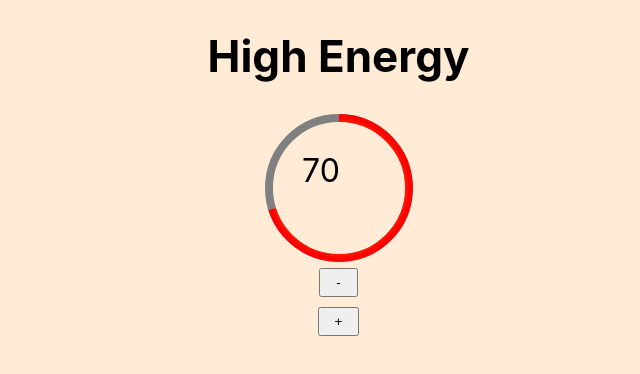
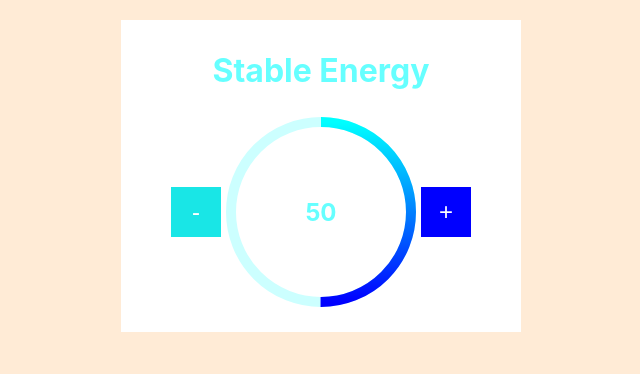
Before and after one commit to justoverfr/exos-react, a React (Create React App) app: page /counter in a window 1280 px wide. Shown: the top 374 px of the page, without its empty margins (319-959 px from the left). Built offline with nearby package versions, Linux system fonts and the light colour scheme.

Commit message:
Add counter page

```diff
--- a/src/components/CircularCounter.tsx
+++ /dev/null
@@ -1,83 +0,0 @@
-// CircularCounter.tsx
-
-import React, { useState, useEffect } from "react";
-import "@/styles/CircularCounter.css";
-
-const CircularCounter: React.FC = () => {
-  const [count, setCount] = useState<number>(70);
-  const [message, setMessage] = useState<string>("");
-  const [offset, setOffset] = useState<number>(0);
-
-  const radius = 70;
-  const circumference = 2 * Math.PI * radius;
-
-  useEffect(() => {
-    const offset = circumference - (count / 100) * circumference;
-    setOffset(offset);
-    handleMessage();
-  }, [count, circumference]);
-
-  const handleMessage = () => {
-    if (count === 0) setMessage("No Energy");
-    if (count > 0 && count < 20) setMessage("Low Energy");
-    if (count >= 20 && count < 70) setMessage("Stable Energy");
-    if (count >= 70 && count < 100) setMessage("High Energy");
-    if (count === 100) setMessage("Full Energy");
-  };
-
-  return (
-    <div className="container">
-      <h1>{message}</h1>
-
-      <svg className="progress-ring" width="150" height="150">
-        <defs>
-          <radialGradient id="radial-gradient">
-            <stop offset="0%" stop-color="green" />
-            <stop offset="50%" stop-color="yellow" />
-            <stop offset="100%" stop-color="red" />
-          </radialGradient>
-
-          <mask id="mask">
-            <circle
-              className="progress-ring__circle-mask"
-              stroke="white"
-              strokeWidth="8"
-              fill="transparent"
-              r={radius}
-              cx="75"
-              cy="75"
-              strokeDasharray={`${circumference} ${circumference}`}
-              strokeDashoffset={offset}
-              transform="rotate(-90 75 75)"
-            />
-          </mask>
-        </defs>
-
-        <circle
-          className="progress-ring__circle-bg"
-          stroke="grey"
-          strokeWidth="8"
-          fill="transparent"
-          r={radius}
-          cx="75"
-          cy="75"
-        />
-        <circle
-          className="progress-ring__circle"
-          stroke="url(#radial-gradient)"
-          strokeWidth="8"
-          fill="transparent"
-          r={radius}
-          cx="75"
-          cy="75"
-          mask="url(#mask)"
-        />
-      </svg>
-      <div className="count">{count}</div>
-      <button onClick={() => setCount(Math.max(count - 1, 0))}>-</button>
-      <button onClick={() => setCount(Math.min(count + 1, 100))}>+</button>
-    </div>
-  );
-};
-
-export default CircularCounter;
--- /dev/null
+++ b/src/components/CircularProgressBar.tsx
@@ -0,0 +1,47 @@
+import React from "react";
+import "../styles/counter.css";
+
+interface Props {
+  value: number;
+}
+
+const CircularProgressBar: React.FC<Props> = ({ value }) => {
+  const radius = 90;
+  const circumference = 2 * Math.PI * radius;
+  const offset = circumference - (value / 100) * circumference;
+
+  return (
+    <div className="circular-bar-container">
+      <svg width="200" height="200">
+        <circle
+          cx="100"
+          cy="100"
+          r={radius}
+          stroke="hsl(180, 100%, 90%)"
+          strokeWidth="10"
+          fill="transparent"
+        />
+        <circle
+          cx="100"
+          cy="100"
+          r={radius}
+          stroke="url(#conic)"
+          strokeWidth="10"
+          fill="transparent"
+          strokeDasharray={circumference}
+          strokeDashoffset={offset}
+          transform="rotate(-90 100 100)"
+        />
+        <defs>
+          <linearGradient id="conic">
+            <stop offset="0%" stopColor="blue" />
+            <stop offset="100%" stopColor="cyan" />
+          </linearGradient>
+        </defs>
+      </svg>
+      <div className="value">{value}</div>
+    </div>
+  );
+};
+
+export default CircularProgressBar;
--- a/src/hooks/useCounter.ts
+++ b/src/hooks/useCounter.ts
@@ -1,10 +1,21 @@
+import { clamp } from "@/lib/utils";
 import { useState } from "react";
 
-export const useCounter = () => {
-  const [count, setCount] = useState(0);
+export const useCounter = (
+  min: number | null = null,
+  max: number | null = null
+) => {
+  const [count, setCount] = useState(50);
 
-  const increment = () => setCount(count + 1);
-  const decrement = () => setCount(count - 1);
+  const increment = () => {
+    const newCount = count + 1;
+    setCount(clamp(newCount, min, max));
+  };
+
+  const decrement = () => {
+    const newCount = count - 1;
+    setCount(clamp(newCount, min, max));
+  };
 
   return { count, increment, decrement };
 };
--- a/src/lib/utils.ts
+++ b/src/lib/utils.ts
@@ -6,3 +6,15 @@ export function formatDate(date: Date): string {
   };
   return new Intl.DateTimeFormat("en-US", options).format(date);
 }
+
+export function clamp(
+  value: number,
+  min: number | null = null,
+  max: number | null = null
+) {
+  if (min != null) value = Math.max(value, min);
+
+  if (max != null) value = Math.min(value, max);
+
+  return value;
+}
--- a/src/pages/counter.tsx
+++ b/src/pages/counter.tsx
@@ -1,10 +1,39 @@
-import { useCounter } from "@/hooks";
-// import CounterDisplay from "@/components/CounterDisplay";
-import Counter from "@/components/CounterDisplay";
-import CircularCounter from "@/components/CircularCounter";
+import React, { useEffect, useState } from "react";
+import { useCounter } from "@/hooks/useCounter";
+import CircularProgressBar from "@/components/CircularProgressBar";
+import "@/styles/counter.css";
 
-export default function CounterPage() {
-  const { count, increment, decrement } = useCounter();
+const CounterPage: React.FC = () => {
+  const { count, increment, decrement } = useCounter(0, 100);
 
-  return <CircularCounter />;
-}
+  const [message, setMessage] = useState<string>("");
+
+  const handleMessage = () => {
+    if (count === 0) setMessage("No Energy");
+    if (count > 0 && count < 20) setMessage("Low Energy");
+    if (count >= 20 && count < 80) setMessage("Stable Energy");
+    if (count >= 80 && count < 100) setMessage("High Energy");
+    if (count === 100) setMessage("Full Energy");
+  };
+
+  useEffect(() => {
+    handleMessage();
+  }, [count]);
+
+  return (
+    <div className="main-container">
+      <h1 className="status">{message}</h1>
+      <div className="counter-display">
+        <button className="decrement" onClick={decrement}>
+          -
+        </button>
+        <CircularProgressBar value={count} />
+        <button className="increment" onClick={increment}>
+          +
+        </button>
+      </div>
+    </div>
+  );
+};
+
+export default CounterPage;
--- a/src/styles/CircularCounter.css
+++ /dev/null
@@ -1,25 +0,0 @@
-/* CircularCounter.css */
-
-.container {
-  display: flex;
-  flex-direction: column;
-  align-items: center;
-  position: relative;
-}
-
-.progress-ring {
-  position: relative;
-}
-
-.count {
-  position: absolute;
-  top: 50%;
-  left: 50%;
-  transform: translate(-50%, -50%);
-  font-size: 2rem;
-}
-
-button {
-  margin: 5px;
-  padding: 5px 15px;
-}
--- a/src/styles/counter.css
+++ b/src/styles/counter.css
@@ -1,33 +1,58 @@
-.container {
-  display: flex;
-  flex-direction: column;
-  align-items: center;
+.main-container {
+  max-width: 400px;
+  background-color: hsl(0, 0%, 100%);
+  padding: 10px 20px 20px;
+  margin: 20px auto;
 }
 
-.circle {
-  width: 150px;
-  height: 150px;
-  border-radius: 50%;
-  background-color: black;
-  position: relative;
-  overflow: hidden;
+.status {
+  color: hsl(180, 100%, 70%);
 }
 
-.fill {
-  position: absolute;
-  bottom: 0;
-  left: 0;
-  right: 0;
-  background-color: blue;
-  transition: height 0.2s;
+.counter-display {
+  display: flex;
+  align-items: center;
+  justify-content: center;
 }
 
-.count {
-  font-size: 2rem;
-  margin: 10px 0;
+.circular-bar-container {
+  position: relative;
+  width: 200px;
+  height: 200px;
+}
+
+.value {
+  position: absolute;
+  top: 50%;
+  left: 50%;
+  transform: translate(-50%, -50%);
+  font-size: 24px;
+  font-weight: bolder;
+  color: hsl(180, 100%, 70%);
 }
 
 button {
-  margin: 5px;
-  padding: 5px 15px;
+  width: 50px;
+  height: 50px;
+  border: none;
+  cursor: pointer;
+  font-size: 24px;
 }
+
+button.decrement {
+  background-color: hsl(180, 80%, 50%);
+  color: white;
+}
+
+button.decrement:hover {
+  background-color: hsl(180, 80%, 70%);
+}
+
+button.increment {
+  background-color: blue;
+  color: white;
+}
+
+button.increment:hover {
+  background-color: hsl(240, 100%, 70%);
+}
```
Also changed, not shown: src/components/CounterDisplay.tsx (deleted, +0 -28 lines).
